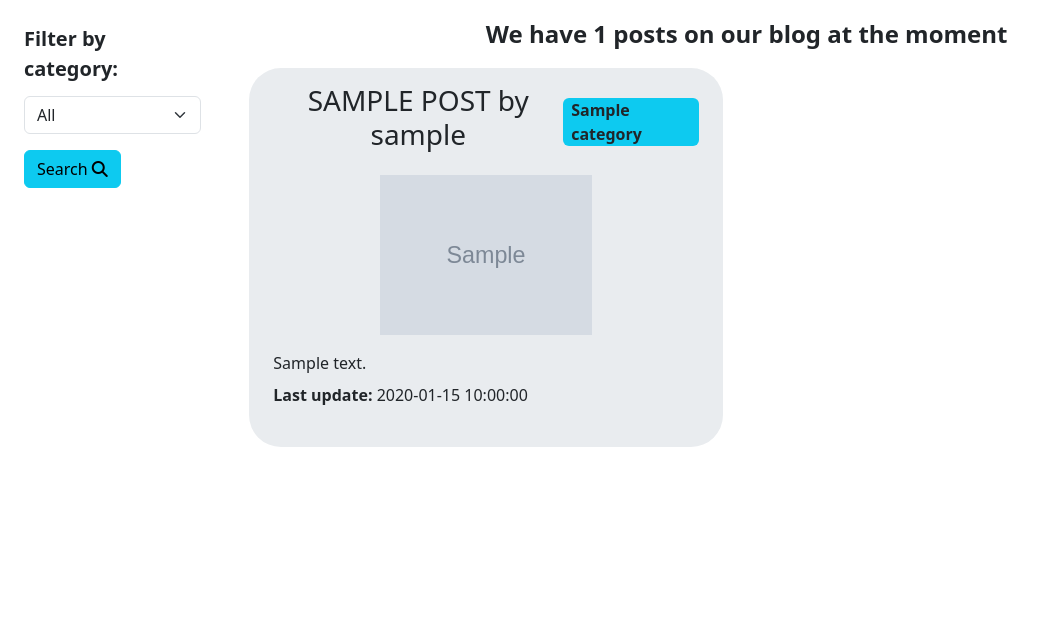
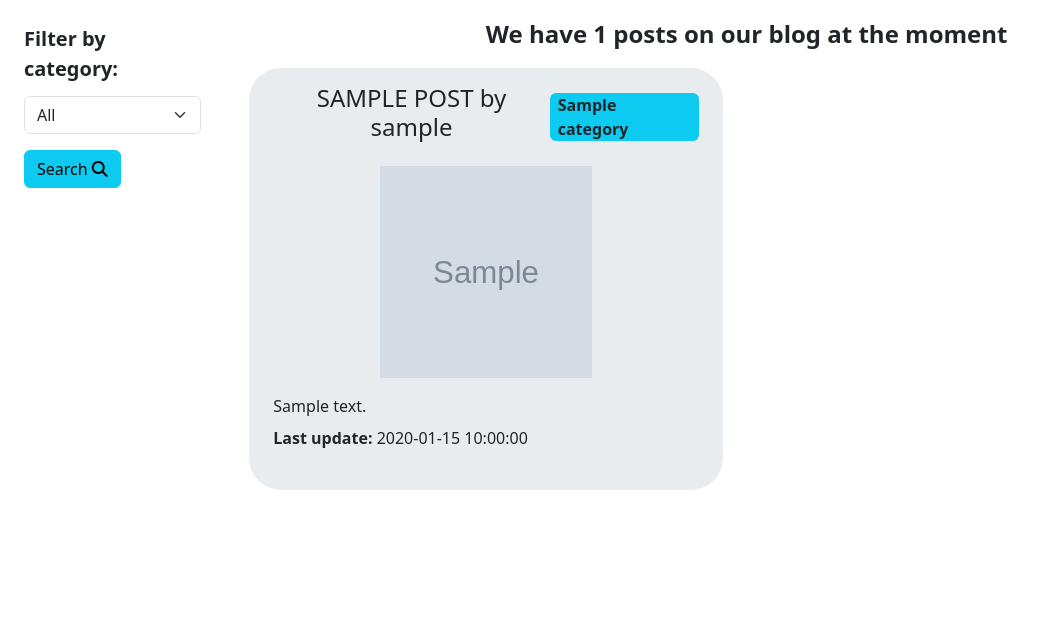
Before and after one commit to SimoneCalzari/php-blog, a PHP site: page /Post_Boolean/ in a window 1280 px wide. Shown: the part 80-698 px from the top of the page, without its empty margins (0-1046 px from the left). Run offline with PHP 8.4, Linux system fonts and the light colour scheme; tables that the repository leaves empty or names only in its code hold one stand-in row (values such as "Sample post"); grey boxes marked "Sample" are stand-in pictures.

Commit message:
fix: immagini tutte uguali come dimensioni grossomodo

```diff
--- a/index.php
+++ b/index.php
@@ -77,7 +77,7 @@ if (in_array($curr_category, $cat_ids)) {
                                 <div class="col-6 px-4 mb-5">
                                     <div class="bg-body-secondary  px-4 pb-4 rounded-5 h-100">
                                         <header class="d-flex justify-content-between align-items-center">
-                                            <h3 class="text-center py-3">
+                                            <h3 class="text-center py-3 fs-4">
                                                 <?php echo strtoupper($post['title']) ?> by <?php echo $post['username'] ?>
                                             </h3>
                                             <span class="bg-info fs-6 fw-bold px-2 rounded">
@@ -85,7 +85,9 @@ if (in_array($curr_category, $cat_ids)) {
                                             </span>
                                         </header>
                                         <?php if ($post['image']) : ?>
-                                            <img src="uploads/<?php echo $post['image'] ?>" alt="<?php echo $post['title'] ?>" class="w-50 mx-auto d-block mb-2">
+                                            <div class="w-50 mx-auto mb-2 overflow-hidden" style="aspect-ratio: 1/1;">
+                                                <img src="uploads/<?php echo $post['image'] ?>" alt="<?php echo $post['title'] ?>" class="object-fit-cover w-100 h-100">
+                                            </div>
                                         <?php endif; ?>
                                         <p class="mt-3 mb-2"><?php echo $post['content'] ?></p>
                                         <p><span class="fw-bold fs-6">Last update: </span><?php echo $post['updated_at'] ?></p>
--- a/post/show.php
+++ b/post/show.php
@@ -55,7 +55,9 @@ $conn->close();
                 </a>
             </header>
             <?php if ($post['image']) : ?>
-                <img src="../uploads/<?php echo $post['image'] ?>" alt="<?php echo $post['title'] ?>" class="w-50 mx-auto d-block mb-2">
+                <div class="w-50 mx-auto mb-2" style="aspect-ratio: 1/1;">
+                    <img src="../uploads/<?php echo $post['image'] ?>" alt="<?php echo $post['title'] ?>" class="w-100 h-100 object-fit-cover">
+                </div>
             <?php endif; ?>
             <h5>Content</h5>
             <p><?php echo $post['content'] ?></p>
```
Also changed, not shown: uploads/48084tiramisu.jpg (added).
